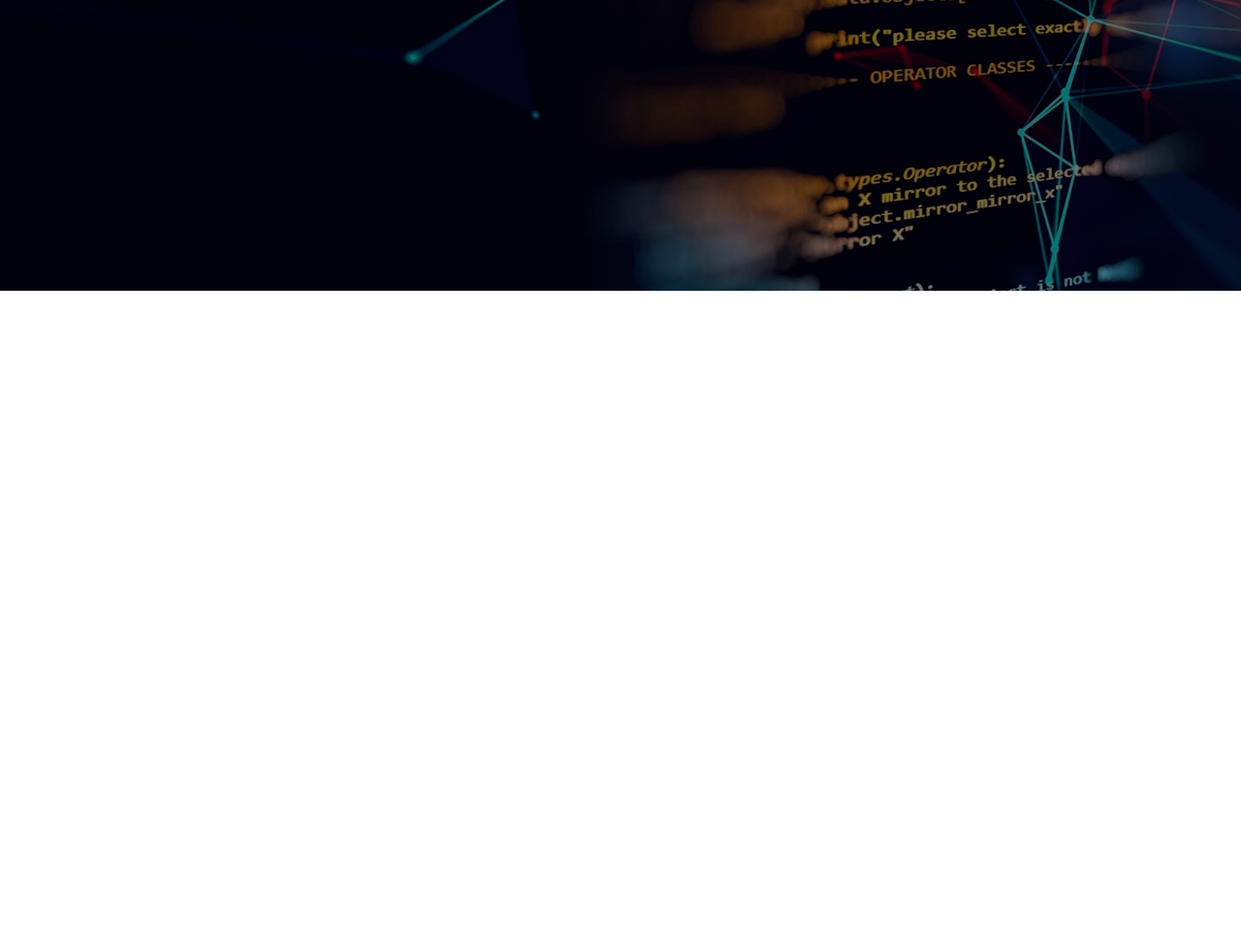
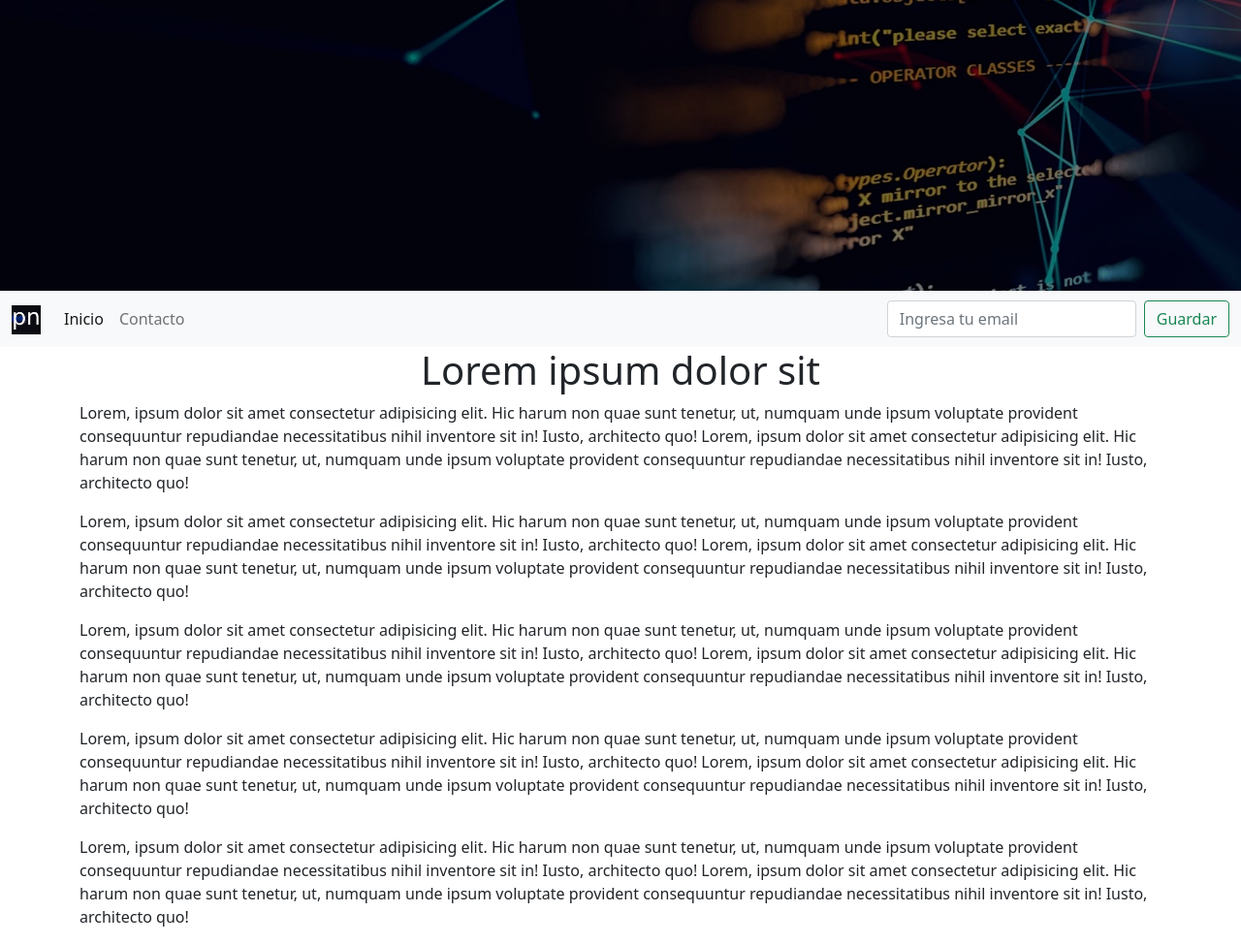
Before and after one commit to programadornovato/MiPaginaWeb, a plain HTML site: page index.html in a window 1280 px wide. Shown: the part 500-1474 px from the top of the page at 97% size. Before the commit the page ends 800 px from the top, so only its background shows below. Drawn offline with nearby package versions, Linux system fonts and the light colour scheme.

Commit message:
🟢Colocamos una cabecera llamativa a nuestro portafolio (Mi primer página Web🌐)
Video:
https://youtu.be/9CBTNNzuU0c

```diff
--- a/index.html
+++ b/index.html
@@ -8,7 +8,7 @@
     <link href="https://cdn.jsdelivr.net/npm/bootstrap@5.1.3/dist/css/bootstrap.min.css" rel="stylesheet"
         integrity="sha384-1BmE4kWBq78iYhFldvKuhfTAU6auU8tT94WrHftjDbrCEXSU1oBoqyl2QvZ6jIW3" crossorigin="anonymous">
     <style>
-        .fondo{
+        .fondo {
             background-image: url("images/bg-1.png");
             height: 100vh;
             background-size: cover;
@@ -22,8 +22,62 @@
     <div class="row fondo align-items-center">
         <h1 class="text-white text-center">Programador Novato</h1>
     </div>
-    <script src="https://cdn.jsdelivr.net/npm/@popperjs/core@2.10.2/dist/umd/popper.min.js" integrity="sha384-7+zCNj/IqJ95wo16oMtfsKbZ9ccEh31eOz1HGyDuCQ6wgnyJNSYdrPa03rtR1zdB" crossorigin="anonymous"></script>
-    <script src="https://cdn.jsdelivr.net/npm/bootstrap@5.1.3/dist/js/bootstrap.min.js" integrity="sha384-QJHtvGhmr9XOIpI6YVutG+2QOK9T+ZnN4kzFN1RtK3zEFEIsxhlmWl5/YESvpZ13" crossorigin="anonymous"></script>
+    <nav class="navbar navbar-expand-md navbar-light bg-light">
+        <div class="container-fluid">
+            <a class="navbar-brand" href="#"><img src="images/pn.jpg" width=30px;></a>
+            <button class="navbar-toggler" type="button"
+                data-bs-toggle="collapse"
+                data-bs-target="#navbarSupportedContent"
+                aria-controls="navbarSupportedContent"
+                aria-expanded="false"
+                aria-label="Toggle navigation">
+                <span class="navbar-toggler-icon"></span>
+            </button>
+            <div class="collapse navbar-collapse" id="navbarSupportedContent">
+                <ul class="navbar-nav me-auto mb-2 mb-lg-0">
+                    <li class="nav-item">
+                        <a class="nav-link active" aria-current="page" href="#">Inicio</a>
+                    </li>
+                    <li class="nav-item">
+                        <a class="nav-link" href="#">Contacto</a>
+                    </li>
+                </ul>
+                <form class="d-flex">
+                    <input class="form-control me-2" type="search" placeholder="Ingresa tu email" aria-label="Ingresa tu email">
+                    <button class="btn btn-outline-success" type="submit">Guardar</button>
+                </form>
+            </div>
+        </div>
+    </nav>
+    <div class="container">
+        <h1 class="text-center">Lorem ipsum dolor sit</h1>
+        <p>
+            Lorem, ipsum dolor sit amet consectetur adipisicing elit. Hic harum non quae sunt tenetur, ut, numquam unde ipsum voluptate provident consequuntur repudiandae necessitatibus nihil inventore sit in! Iusto, architecto quo!
+            Lorem, ipsum dolor sit amet consectetur adipisicing elit. Hic harum non quae sunt tenetur, ut, numquam unde ipsum voluptate provident consequuntur repudiandae necessitatibus nihil inventore sit in! Iusto, architecto quo!
+        </p>
+        <p>
+            Lorem, ipsum dolor sit amet consectetur adipisicing elit. Hic harum non quae sunt tenetur, ut, numquam unde ipsum voluptate provident consequuntur repudiandae necessitatibus nihil inventore sit in! Iusto, architecto quo!
+            Lorem, ipsum dolor sit amet consectetur adipisicing elit. Hic harum non quae sunt tenetur, ut, numquam unde ipsum voluptate provident consequuntur repudiandae necessitatibus nihil inventore sit in! Iusto, architecto quo!
+        </p>
+        <p>
+            Lorem, ipsum dolor sit amet consectetur adipisicing elit. Hic harum non quae sunt tenetur, ut, numquam unde ipsum voluptate provident consequuntur repudiandae necessitatibus nihil inventore sit in! Iusto, architecto quo!
+            Lorem, ipsum dolor sit amet consectetur adipisicing elit. Hic harum non quae sunt tenetur, ut, numquam unde ipsum voluptate provident consequuntur repudiandae necessitatibus nihil inventore sit in! Iusto, architecto quo!
+        </p>
+        <p>
+            Lorem, ipsum dolor sit amet consectetur adipisicing elit. Hic harum non quae sunt tenetur, ut, numquam unde ipsum voluptate provident consequuntur repudiandae necessitatibus nihil inventore sit in! Iusto, architecto quo!
+            Lorem, ipsum dolor sit amet consectetur adipisicing elit. Hic harum non quae sunt tenetur, ut, numquam unde ipsum voluptate provident consequuntur repudiandae necessitatibus nihil inventore sit in! Iusto, architecto quo!
+        </p>
+        <p>
+            Lorem, ipsum dolor sit amet consectetur adipisicing elit. Hic harum non quae sunt tenetur, ut, numquam unde ipsum voluptate provident consequuntur repudiandae necessitatibus nihil inventore sit in! Iusto, architecto quo!
+            Lorem, ipsum dolor sit amet consectetur adipisicing elit. Hic harum non quae sunt tenetur, ut, numquam unde ipsum voluptate provident consequuntur repudiandae necessitatibus nihil inventore sit in! Iusto, architecto quo!
+        </p>
+    </div>
+    <script src="https://cdn.jsdelivr.net/npm/@popperjs/core@2.10.2/dist/umd/popper.min.js"
+        integrity="sha384-7+zCNj/IqJ95wo16oMtfsKbZ9ccEh31eOz1HGyDuCQ6wgnyJNSYdrPa03rtR1zdB"
+        crossorigin="anonymous"></script>
+    <script src="https://cdn.jsdelivr.net/npm/bootstrap@5.1.3/dist/js/bootstrap.min.js"
+        integrity="sha384-QJHtvGhmr9XOIpI6YVutG+2QOK9T+ZnN4kzFN1RtK3zEFEIsxhlmWl5/YESvpZ13"
+        crossorigin="anonymous"></script>
 </body>
 
 </html>
```
Also changed, not shown: images/pn.jpg (added).
